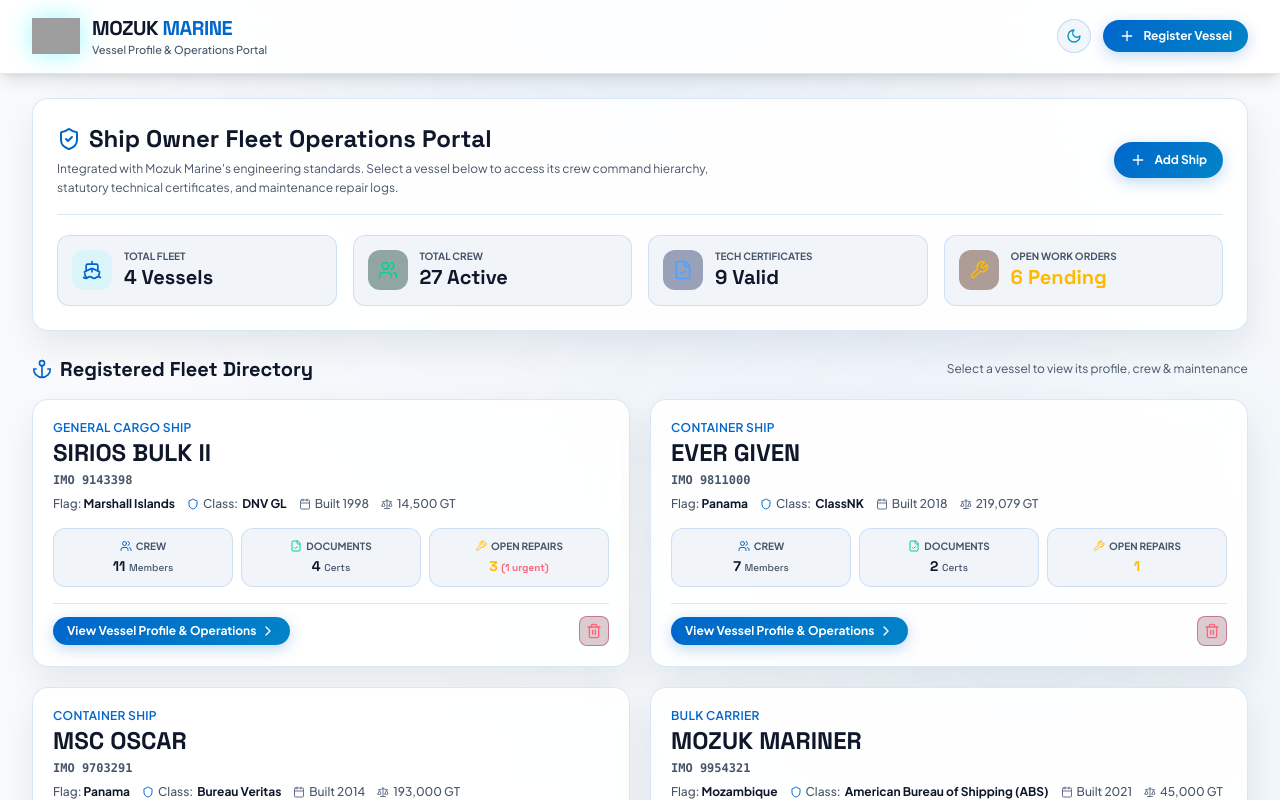
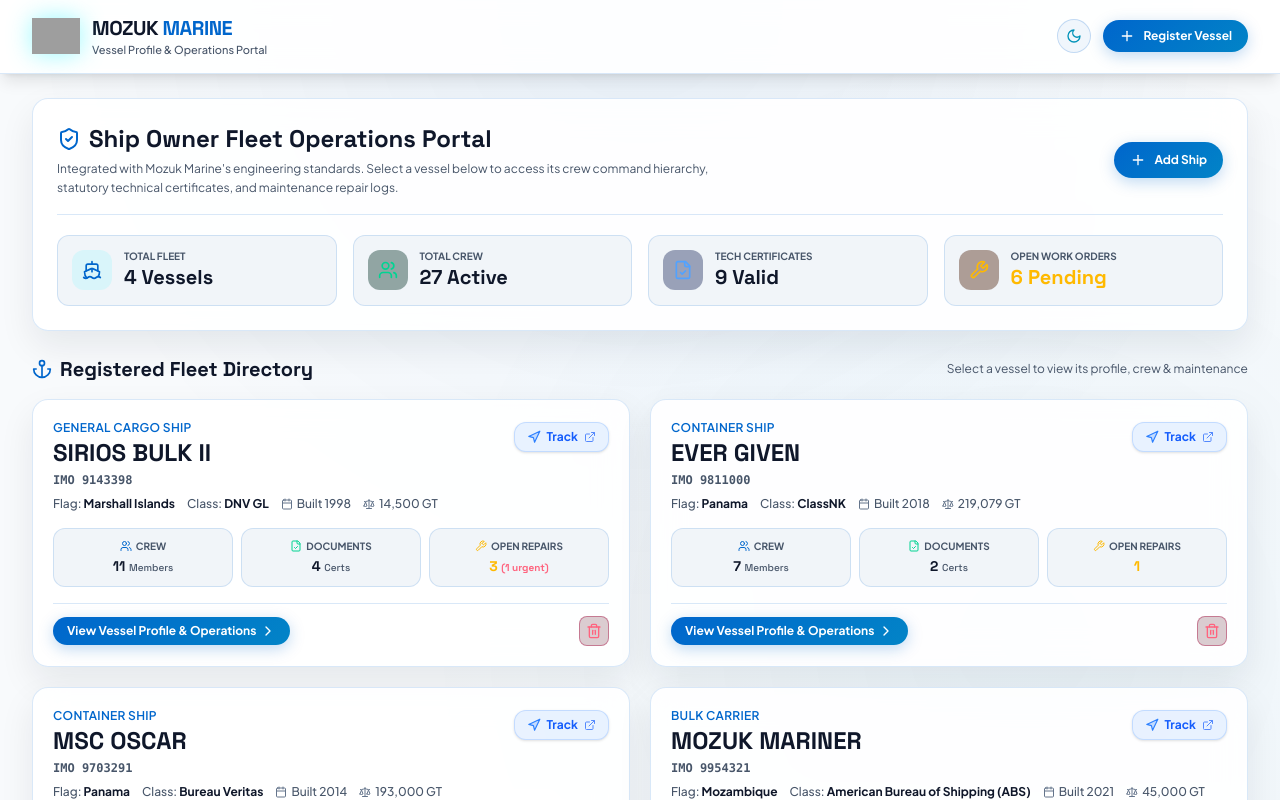
Before and after one commit to Drakhtar359/app-mozuk-marine, a React (Vite) app: page / in a window 1280 px wide. Shown: the top 800 px of the page. Built offline with nearby package versions, Linux system fonts and the light colour scheme; grey boxes are pictures that could not be loaded.

Commit message:
Remove shield icon before Class and add top-right MarineTraffic Track button to vessel cards

```diff
--- a/src/components/ShipList.tsx
+++ b/src/components/ShipList.tsx
@@ -1,6 +1,6 @@
 import React from 'react';
 import { Ship } from '../types/vessel';
-import { Ship as ShipIcon, Calendar, Scale, Trash2, Users, FileCheck, Wrench, ChevronRight, Anchor, Shield } from 'lucide-react';
+import { Ship as ShipIcon, Calendar, Scale, Trash2, Users, FileCheck, Wrench, ChevronRight, Anchor, Navigation, ExternalLink } from 'lucide-react';
 
 interface ShipListProps {
   ships: Ship[];
@@ -41,6 +41,10 @@ export const ShipList: React.FC<ShipListProps> = ({
         {ships.map((ship) => {
           const openRepairsCount = ship.maintenance.filter((m) => m.status !== 'completed').length;
           const urgentRepairsCount = ship.maintenance.filter((m) => m.status !== 'completed' && m.priority === 'urgent').length;
+          const imoDigits = ship.imo ? ship.imo.replace(/\D/g, '') : '';
+          const marineTrafficUrl = imoDigits
+            ? `https://www.marinetraffic.com/en/ais/details/ships/imo:${imoDigits}`
+            : `https://www.marinetraffic.com/en/ais/index/ships/all/keyword:${encodeURIComponent(ship.name)}`;
 
           return (
             <div
@@ -51,6 +55,8 @@ export const ShipList: React.FC<ShipListProps> = ({
               {/* Card Header */}
               <div>
                 <div className="mb-3">
+                  <div className="flex items-start justify-between gap-3">
+                    <div>
                       {/* 1. Ship Type stays where it is (above ship name) */}
                       <div className="text-xs font-semibold text-[var(--color-primary)] mb-0.5 uppercase tracking-wide">
                         {ship.type || 'Container Ship'}
@@ -65,15 +71,31 @@ export const ShipList: React.FC<ShipListProps> = ({
                       <div className="font-mono text-xs font-bold text-[var(--text-muted)] mt-1">
                         {ship.imo}
                       </div>
+                    </div>
 
-                  {/* Vessel Metadata Line (Flag text only & Class Society) */}
+                    {/* Track Button on top right of the card linking to MarineTraffic */}
+                    <a
+                      href={marineTrafficUrl}
+                      target="_blank"
+                      rel="noopener noreferrer"
+                      onClick={(e) => e.stopPropagation()}
+                      className="inline-flex items-center gap-1.5 px-3 py-1.5 rounded-xl bg-blue-500/10 hover:bg-blue-500/20 text-blue-600 dark:text-blue-400 border border-blue-500/20 text-xs font-bold transition shrink-0 mt-0.5 shadow-sm"
+                      title={`Track ${ship.name} (${ship.imo}) on MarineTraffic`}
+                    >
+                      <Navigation className="w-3.5 h-3.5 text-blue-500 fill-blue-500/20" />
+                      <span>Track</span>
+                      <ExternalLink className="w-3 h-3 opacity-70" />
+                    </a>
+                  </div>
+
+                  {/* Vessel Metadata Line (Flag text only & Class Society without shield) */}
                   <div className="text-xs text-[var(--text-muted)] font-medium flex items-center gap-3 mt-2 flex-wrap">
                     {ship.flag && (
                       <span>Flag: <strong className="text-[var(--text-main)]">{ship.flag}</strong></span>
                     )}
                     {ship.classification && (
-                      <span className="flex items-center gap-1">
-                        <Shield className="w-3 h-3 text-[var(--color-primary)]" /> Class: <strong className="text-[var(--text-main)]">{ship.classification}</strong>
+                      <span>
+                        Class: <strong className="text-[var(--text-main)]">{ship.classification}</strong>
                       </span>
                     )}
                     {ship.builtYear && (
--- a/src/components/VesselProfilePage.tsx
+++ b/src/components/VesselProfilePage.tsx
@@ -21,6 +21,8 @@ import {
   Anchor,
   Shield,
   ChevronDown,
+  Navigation,
+  ExternalLink,
 } from 'lucide-react';
 
 interface VesselProfilePageProps {
@@ -275,7 +277,23 @@ export const VesselProfilePage: React.FC<VesselProfilePageProps> = ({
             </div>
           </div>
 
-          <div className="flex items-center gap-3">
+          <div className="flex items-center gap-3 flex-wrap">
+            <a
+              href={
+                ship.imo
+                  ? `https://www.marinetraffic.com/en/ais/details/ships/imo:${ship.imo.replace(/\D/g, '')}`
+                  : `https://www.marinetraffic.com/en/ais/index/ships/all/keyword:${encodeURIComponent(ship.name)}`
+              }
+              target="_blank"
+              rel="noopener noreferrer"
+              className="px-4 py-2.5 rounded-full bg-blue-500/10 hover:bg-blue-500/20 text-blue-600 dark:text-blue-400 border border-blue-500/20 font-bold text-xs flex items-center gap-2 transition"
+              title={`Track ${ship.name} (${ship.imo}) on MarineTraffic`}
+            >
+              <Navigation className="w-4 h-4 text-blue-500 fill-blue-500/20" />
+              <span>Track on MarineTraffic</span>
+              <ExternalLink className="w-3.5 h-3.5 opacity-70" />
+            </a>
+
             <button
               onClick={() => setIsAddCrewModalOpen(true)}
               className="px-4 py-2.5 rounded-full btn-mozuk-primary font-bold text-xs flex items-center gap-2"
```
Lines whose indentation alone changed are shown as unchanged.
